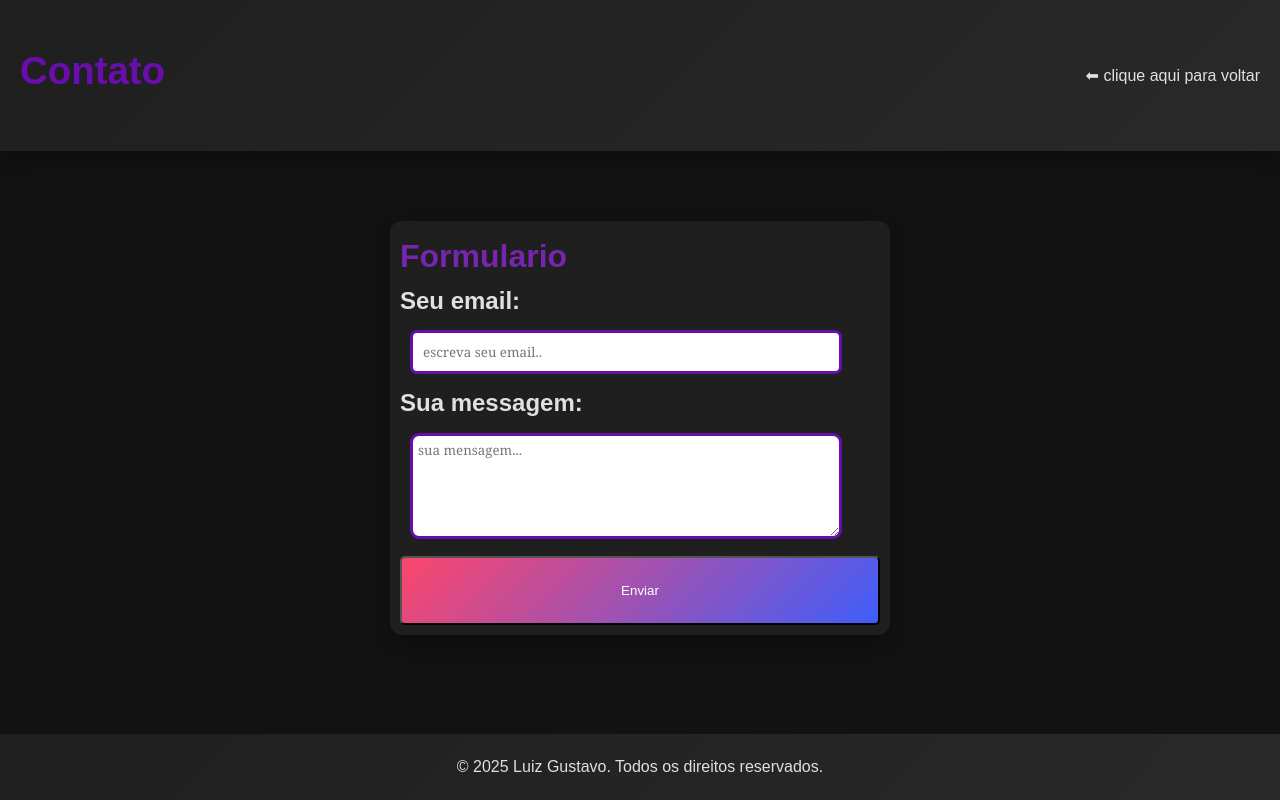
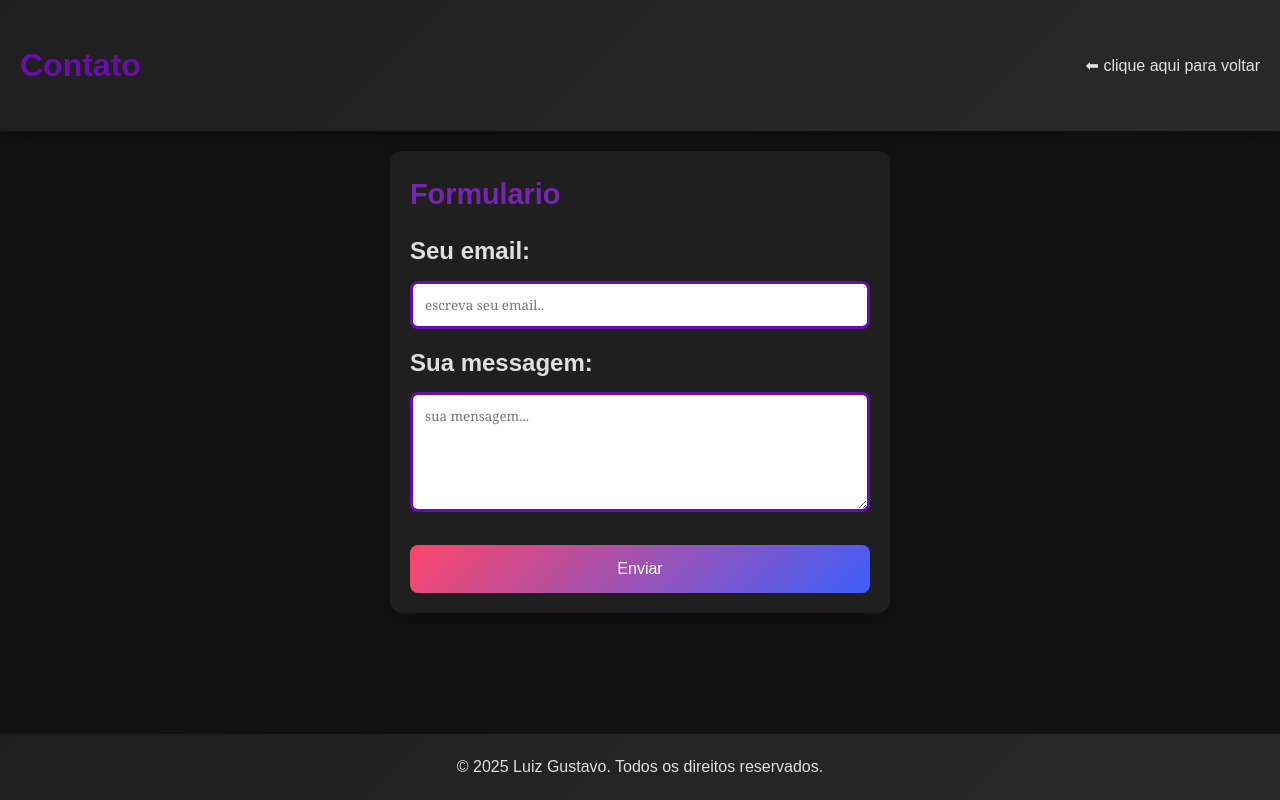
Before and after one commit to LuizNervous/curriculoescolar, a plain HTML site: page contato.html in a window 1280 px wide. Drawn offline with Linux system fonts and the light colour scheme.

Commit message:
melhorando o contato

```diff
--- a/CSS/style2.css
+++ b/CSS/style2.css
@@ -1,37 +1,25 @@
-/*reset e base*/
+/* ===== Reset e base ===== */
 * {
   margin: 0;
   padding: 0;
+  box-sizing: border-box;
   scroll-behavior: smooth;
-  box-sizing: border-box;
 }
 
 body {
-  font-family: 'Poppins', sans-serif;
+  font-family: "Poppins", sans-serif;
   color: #e0e0e0;
   background-color: #121212;
   line-height: 1.6;
   display: flex;
   flex-direction: column;
   min-height: 100vh;
-
 }
 
-header a {
-  color: #e0e0e0;
-  text-decoration: none;
-
-}
-
-header a:hover {
-  color: #9244b1;
-  transition: color 0.3s;
-}
-
+/* ===== Header ===== */
 header {
   background: linear-gradient(135deg, #1f1f1f, #292929);
   padding: 40px 20px;
-  box-shadow: 0 8px 20px rgba(0, 0, 0, 0.4);
   display: flex;
   justify-content: space-between;
   align-items: center;
@@ -40,79 +28,103 @@ header {
 
 header h1 {
   color: #6a0dad;
-  padding-bottom: 10px;
-  font-size: 2.4rem;
+  font-size: 2rem;
 }
 
-main h1 {
-  color: #7625af;
-  font-size: 4.9;
+header a {
+  color: #e0e0e0;
+  text-decoration: none;
 }
 
+header a:hover {
+  color: #9244b1;
+  transition: 0.3s;
+}
+
+/* ===== Main ===== */
 main {
   display: flex;
   justify-content: center;
-  align-items: center;
-  flex-grow: 1;
+  padding: 20px 10px;
+  width: 100%;
 }
 
+/* ===== Form ===== */
 form {
   background-color: #1f1f1f;
-  margin: 30px;
+  padding: 20px;
   border-radius: 12px;
-  padding: 10px;
-  width: 500px;
-  flex-grow: 1;
+
+  width: 100%;
+  max-width: 500px;
+
   box-shadow: 0 8px 20px rgba(0, 0, 0, 0.3);
   display: flex;
-  justify-content: center;
   flex-direction: column;
 }
-textarea{
-  padding: 5px;
-  margin:10px ;
-  min-width: 90%;
-  border-radius: 9px;
-    border: #6a0dad 3px solid;
-      font-family: Cambria, Cochin, Georgia, Times, 'Times New Roman', serif;
-}
-input {
-  margin: 10px;
-  padding: 10px;
-  border: #6a0dad 3px solid;
-  border-radius: 7px;
-  min-width: 90%;
-  font-family: Cambria, Cochin, Georgia, Times, 'Times New Roman', serif;
+
+form h1 {
+  color: #7625af;
+  font-size: 1.8rem;
+  margin-bottom: 15px;
 }
 
-input:hover {
-  border: #8b1adb 3px solid;
+/* Inputs */
+input,
+textarea {
+  width: 100%;
+  margin-top: 10px;
+  margin-bottom: 15px;
+  padding: 12px;
+  border: 3px solid #6a0dad;
+  border-radius: 8px;
+  background: #fff;
+  color: #000;
+  font-family: Cambria, serif;
 }
 
+input:hover,
+textarea:hover {
+  border-color: #8b1adb;
+}
+
+/* Botão */
 button {
-  padding: 25px;
+  padding: 15px;
+  margin-top: 10px;
+  border: none;
+  border-radius: 8px;
+  font-size: 1rem;
+  color: #fff;
+  cursor: pointer;
+
   background: linear-gradient(135deg, #fc466b, #3f5efb);
-  color: rgb(255, 255, 255);
-  border-radius: 5px;
-  min-width: 90%;
 }
 
 button:hover {
-  cursor: pointer;
-  color: aliceblue;
+  opacity: 0.9;
 }
 
-.butao {
-  margin-left: 0.7rem;
-}
-
-#mensagem {
-  padding: 20px;
-}
-
+/* ===== Footer ===== */
 footer {
   text-align: center;
   background: linear-gradient(135deg, #1f1f1f, #292929);
-  margin-top: 30px;
-  padding: 20px
+  padding: 20px;
+  margin-top: auto;
+  width: 100%;
 }
+
+/* ===== Responsividade ===== */
+@media (max-width: 480px) {
+  header h1 {
+    font-size: 1.6rem;
+  }
+
+  form h1 {
+    font-size: 1.5rem;
+  }
+
+  button {
+    font-size: 0.9rem;
+  }
+}
--- a/CSS/style3.css
+++ b/CSS/style3.css
@@ -24,6 +24,9 @@ header a {
 header h1 {
   color: #6a0dad;
   font-size: 2.4rem;
+}
+div{
+  margin: 10px;
 }
 
 header a:hover {
@@ -52,6 +55,7 @@ main {
   padding: 20px;
   flex-grow: 1;
   display: flex;
+  flex-wrap: wrap;
   justify-content: space-around;
   box-shadow: 0 8px 20px rgba(0, 0, 0, 0.3);
 }
--- a/contato.html
+++ b/contato.html
@@ -15,7 +15,7 @@
             </a></nav>
     </header>
     <main>
-        <div>
+
             <form action="https://formspree.io/f/mjknakea" method="POST">
                 <h1>Formulario</h1>
                 <label>
@@ -29,7 +29,7 @@
 
                 <button type="submit">Enviar</button>
             </form>
-        </div>
+
 
     </main>
     <footer>
```
